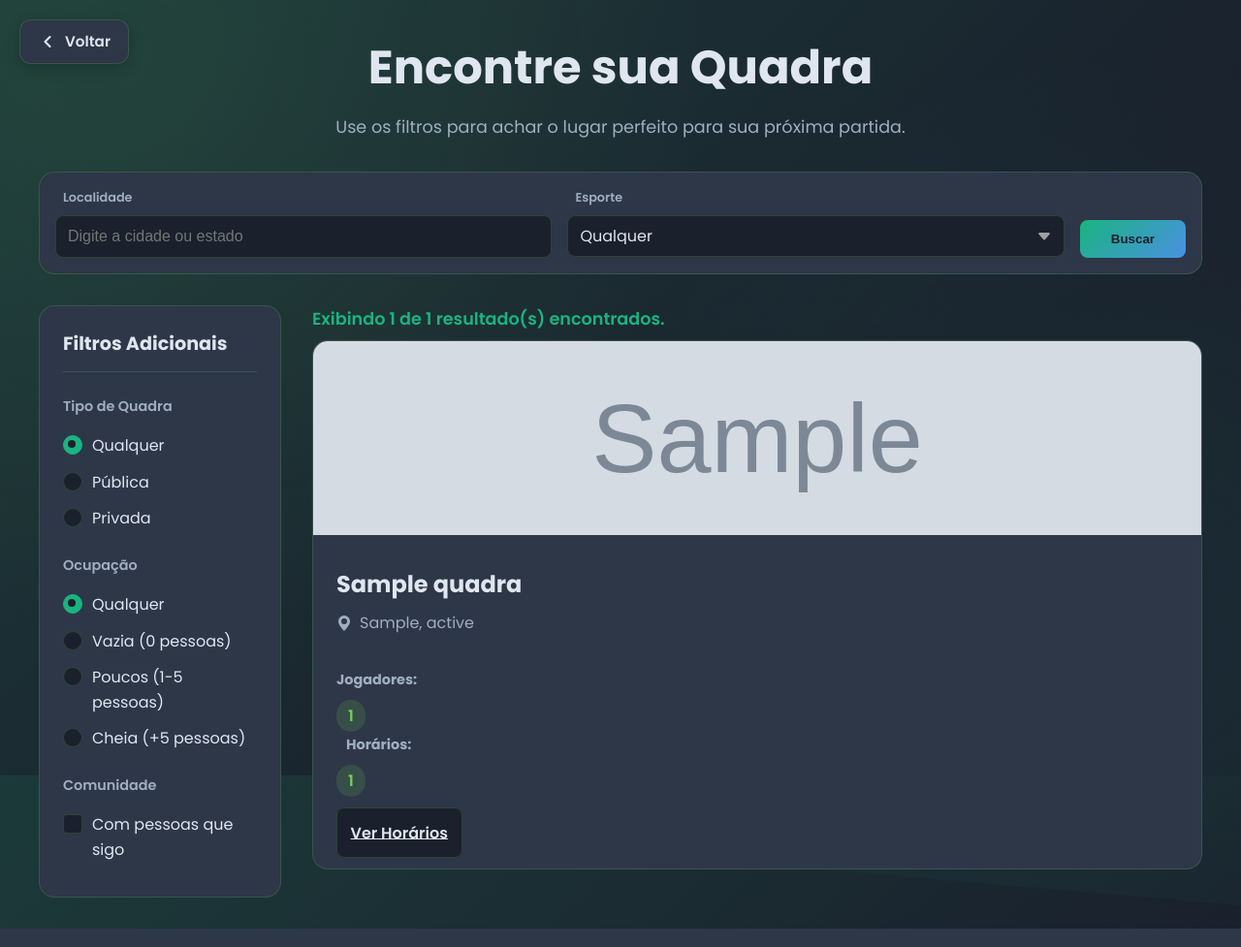
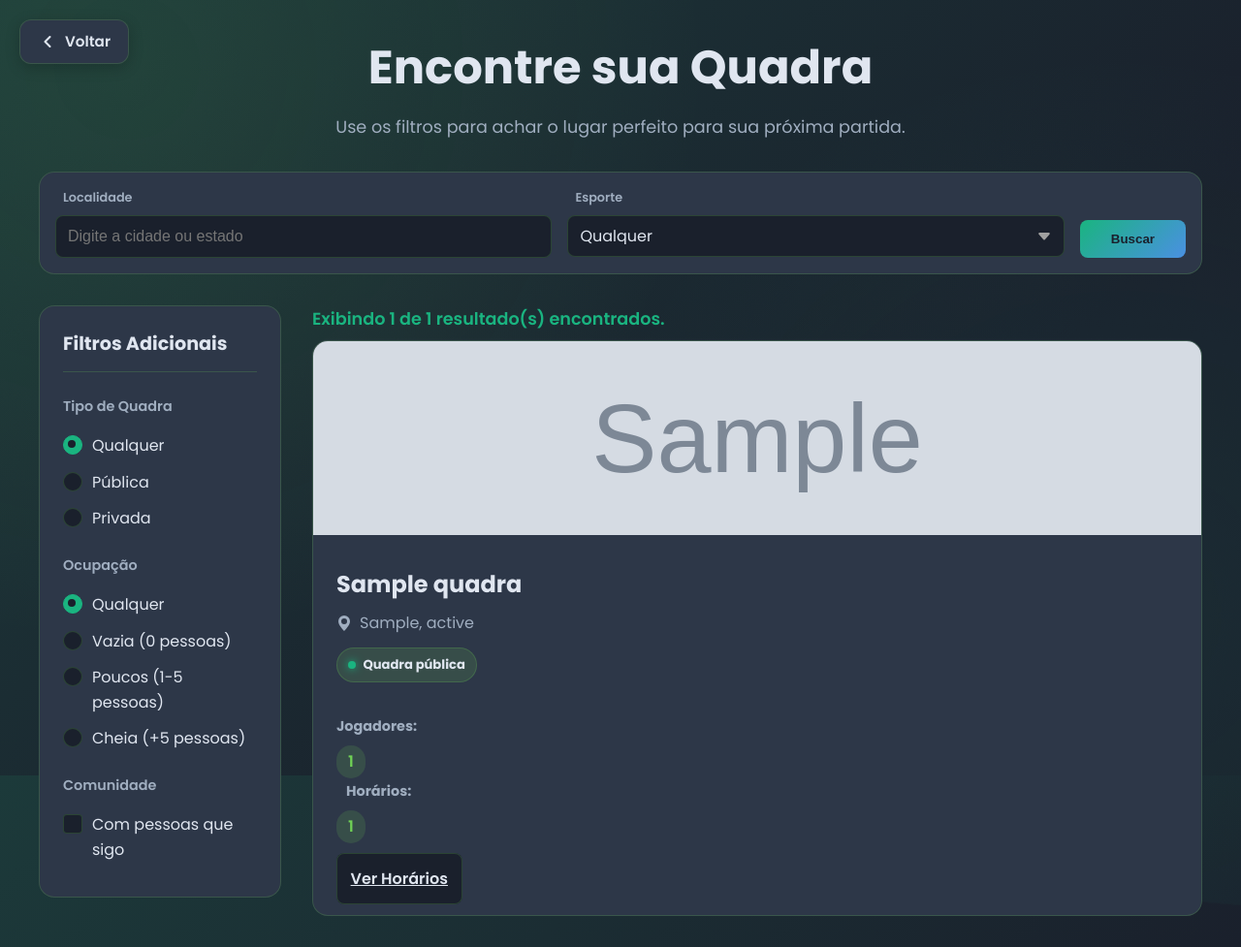
Before and after one commit to Caramorii/DGAsports, a Django app: page /explorar/ in a window 1280 px wide. Shown: the whole page at 97% size. Run offline with Django 5.2, Linux system fonts and the light colour scheme; tables that the repository leaves empty hold one stand-in row (values such as "Sample post"); grey boxes marked "Sample" are stand-in pictures.

Commit message:
feat(explorar): Adicionado se a quadra é publica ou privada no resumo dela

```diff
--- a/static/css/explorar_fullscreen.css
+++ b/static/css/explorar_fullscreen.css
@@ -107,6 +107,23 @@ body {
 .card-details { padding: 1.5rem; }
 .card-details h3 { font-size: 1.5rem; margin-bottom: 0.5rem; }
 .location { display: flex; align-items: center; gap: 0.5rem; color: var(--text-secondary); margin-bottom: 1rem; }
+.court-type-badge {
+    display: inline-flex;
+    width: fit-content;
+    align-items: center;
+    gap: 0.45rem;
+    margin: -0.35rem 0 1rem;
+    padding: 0.38rem 0.7rem;
+    border: 1px solid var(--border-color);
+    border-radius: 999px;
+    background: var(--hover-bg);
+    color: var(--text-primary);
+    font-size: 0.82rem;
+    font-weight: 700;
+}
+.court-type-indicator { width: 8px; height: 8px; flex: 0 0 auto; border-radius: 50%; }
+.court-type-badge--publica .court-type-indicator { background: var(--secondary-green); box-shadow: 0 0 8px var(--secondary-green); }
+.court-type-badge--privada .court-type-indicator { background: var(--primary-blue); box-shadow: 0 0 8px var(--primary-blue); }
 .sports-icons { display: flex; gap: 0.75rem; font-size: 1.5rem; margin-bottom: 1rem; }
 .schedule-info { margin-bottom: 1.5rem; }
 .schedule-info strong { font-size: 0.9rem; color: var(--text-secondary); }
--- a/templates/explorar.html
+++ b/templates/explorar.html
@@ -109,6 +109,10 @@
                         <div class="card-details">
                             <h3>{{ quadra.nome }}</h3>
                             <p class="location"><svg xmlns="http://www.w3.org/2000/svg" width="16" height="16" fill="currentColor" viewBox="0 0 16 16"><path d="M8 16s6-5.686 6-10A6 6 0 0 0 2 6c0 4.314 6 10 6 10zm0-7a3 3 0 1 1 0-6 3 3 0 0 1 0 6z"/></svg> {{ quadra.cidade }}, {{ quadra.estado }}</p>
+                            <p class="court-type-badge court-type-badge--{{ quadra.tipo|default:'publica' }}">
+                                <span class="court-type-indicator" aria-hidden="true"></span>
+                                Quadra {% if quadra.tipo == 'privada' %}privada{% else %}pública{% endif %}
+                            </p>
                             <div class="sports-icons">
                                 {% if 'Futebol' in quadra.lista_esportes %}<span title="Futebol">⚽</span>{% endif %}
                                 {% if 'Basquete' in quadra.lista_esportes %}<span title="Basquete">🏀</span>{% endif %}
```
Also changed, not shown: core/tests.py (+13 -0 lines).
